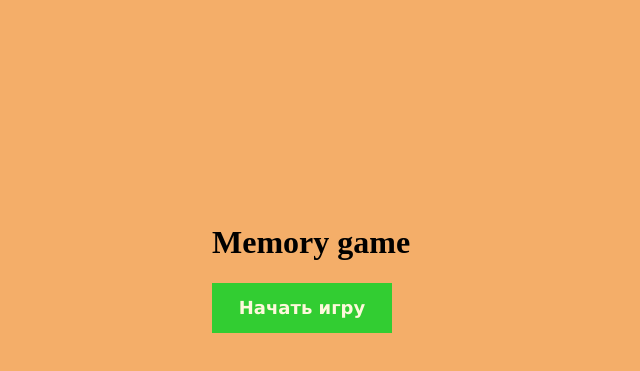
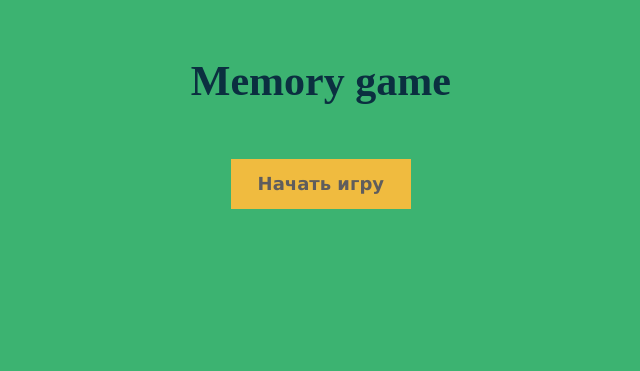
Before and after one commit to lyrium-haze/memo, a plain HTML site: page index.html in a window 1280 px wide. Shown: the part 205-576 px from the top of the page, without its empty margins (308-948 px from the left). Drawn offline with Linux system fonts and the light colour scheme.

Commit message:
working with appearance

```diff
--- a/index.html
+++ b/index.html
@@ -9,7 +9,7 @@
 </head>
 <body>
     <div id="intro">
-        <h1>Memory game</h1>
+        <h1 class="title">Memory game</h1>
     <button id="start-btn">Начать игру</button>
 </div>
     <div id="grid"></div>
--- a/style.css
+++ b/style.css
@@ -1,8 +1,8 @@
 body {
-    background-color:rgba(241, 147, 53, 0.74);
+    background-color:mediumseagreen;
 }
 #grid {
-    background-color: pink;
+    background-color: #0e77be;
     margin: auto;
     display: grid;
     width: max-content;
@@ -42,7 +42,14 @@ img {
 }
 #intro {
     position: absolute;
-    margin: 50vh 40vw;
+    margin: 25vh 38vw;
+    text-align: center;
+}
+.title {
+    margin: 20% 0;
+    width: 21vw;
+    font-size: 42px;
+    color: #0b2f40;
 }
 #start-btn {
     width: 180px;
@@ -51,6 +58,6 @@ img {
     font-weight: 700;
     font-size: 18px;
     border-style: hidden;
-    color:cornsilk;
-    background-color:limegreen;
+    color: #5f5d5d;
+    background-color: #f0bb3f;
 }
```
